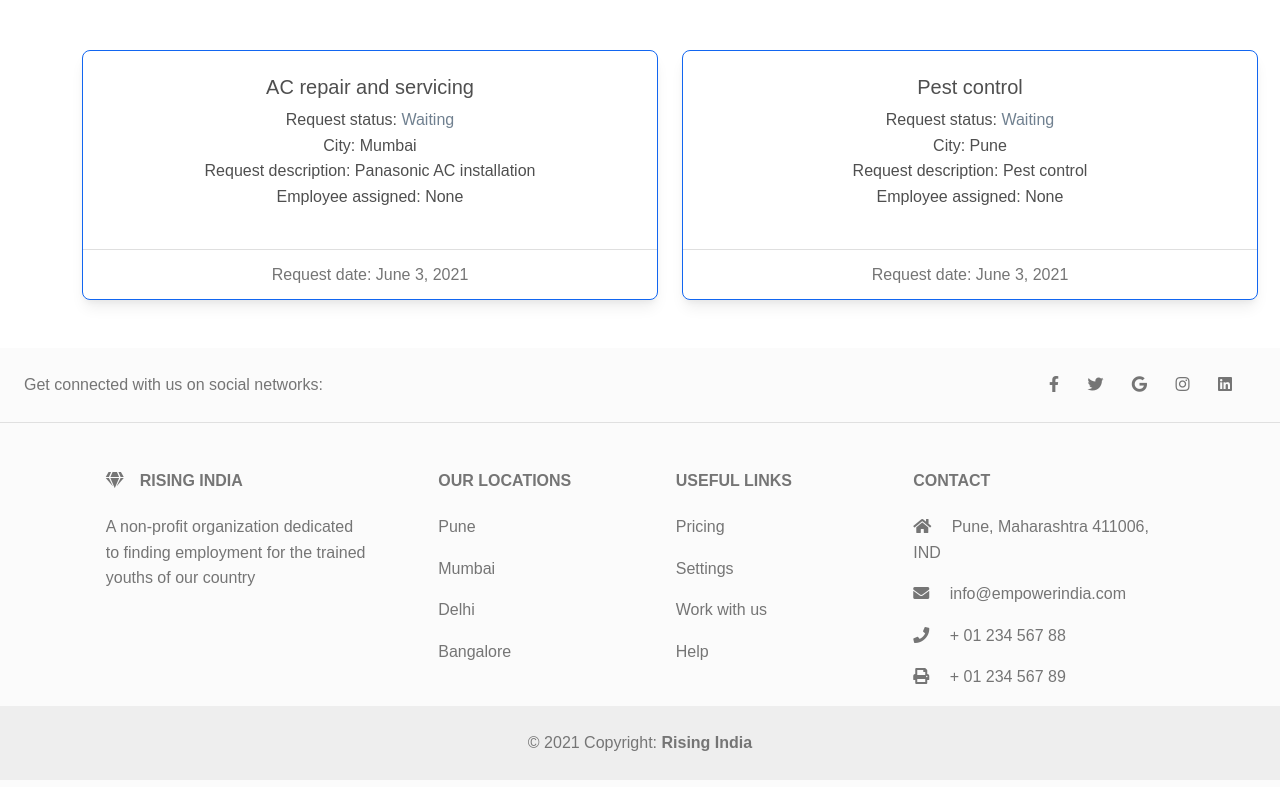
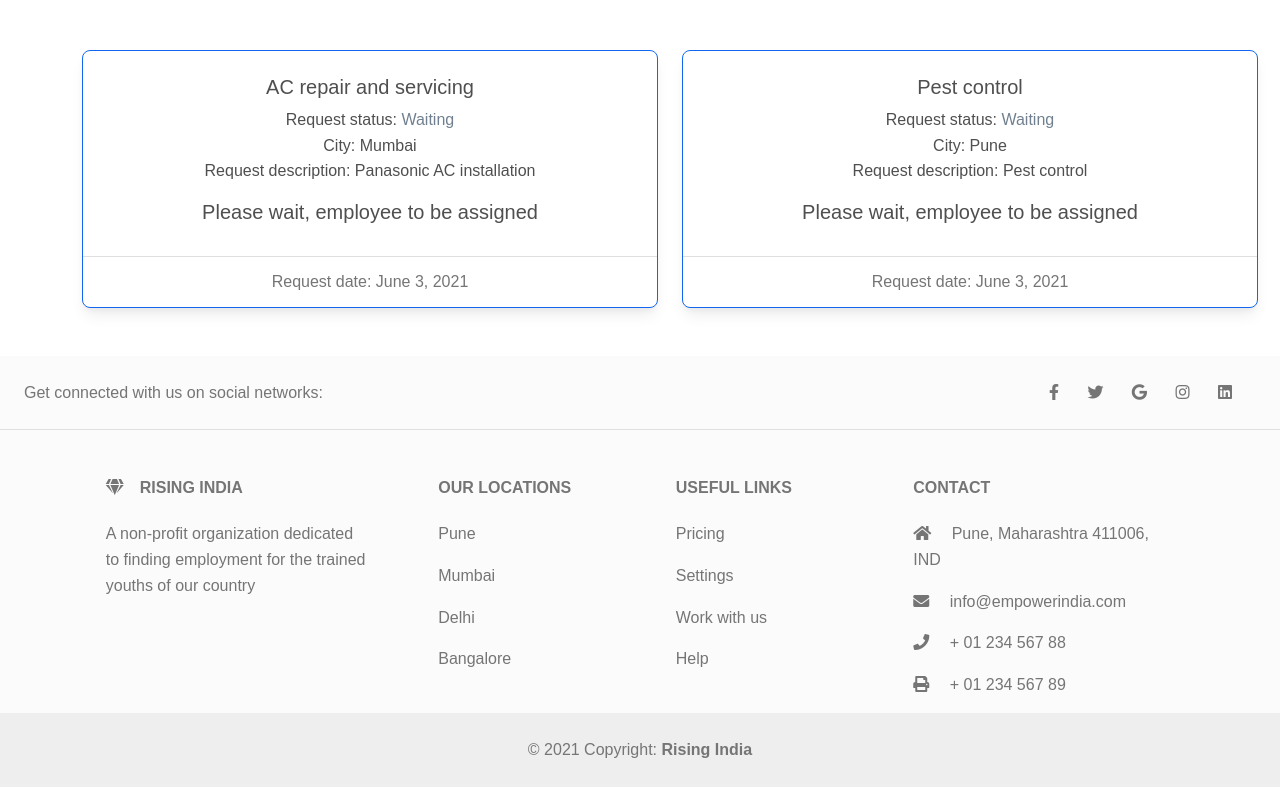
Before and after one commit to akashsivanandan19/EDAI, a Django app: page /dashboard in a window 1280 px wide. Shown: the part 210-997 px from the top of the page. Run offline with Django 3.2, Linux system fonts and the light colour scheme; a user stored in the database is signed in; data comes from the database, SQL or seed files in the repository; both versions use the stored data as it was after the commit; some libraries are stand-ins or nearby versions.

```diff
--- a/templates/dashboard.html
+++ b/templates/dashboard.html
@@ -65,8 +65,8 @@
     <br>
      Request description: {{ task.description }}
     </p>
-     {% if task.employee != '' %}Employee assigned: {{ task.employee }} {% endif %}
-      {% if task.employee == '' %}<h5>Please wait, employee to be assigned </h5>{% endif %}
+     {% if task.employee != None %}Employee assigned: {{ task.employee }} {% endif %}
+      {% if task.employee == None %}<h5>Please wait, employee to be assigned </h5>{% endif %}
 {#    <a href="#" class="btn btn-primary">Go somewhere</a>#}
   </div>
   <div class="card-footer text-muted"> Request date: {{ task.issue_date }}</div>
--- a/templates/employee_tasks.html
+++ b/templates/employee_tasks.html
@@ -49,6 +49,10 @@
     <br>
 {#      Employee who requested: {{ request_item.request_placed_employee  }}#}
     Request Location: {{ task.address }}
+    <br>
+    Employer name: {{ task.employer.name }}
+    <br>
+    Employer phone number: {{ task.employer.phno }}
     </p>
 
 <input type="hidden" name="task_id" value="{{ task.id }}">
--- a/templates/navbar.html
+++ b/templates/navbar.html
@@ -69,6 +69,7 @@
           aria-expanded="false"
         >
 									<i class="fas fa-user"></i>
+{#                                    <svg viewBox="0 0 80 80" fill="none" xmlns="http://www.w3.org/2000/svg" width="40" height="40" colors="#a3a948,#edb92e,#f85931,#ce1836,#009989" name="Amelia Earhart" size="40"><mask id="mask__marble" maskUnits="userSpaceOnUse" x="0" y="0" width="80" height="80"><path d="M80 40C80 17.909 62.091 0 40 0S0 17.909 0 40s17.909 40 40 40 40-17.909 40-40z" fill="#fff"></path></mask><g mask="url(#mask__marble)"><path d="M80 40C80 17.909 62.091 0 40 0S0 17.909 0 40s17.909 40 40 40 40-17.909 40-40z" fill="#ce1836"></path><path filter="url(#prefix__filter0_f)" d="M32.414 59.35L50.376 70.5H72.5v-71H33.728L26.5 13.381l19.057 27.08L32.414 59.35z" fill="#009989" transform="translate(0 0) rotate(136 40 40) scale(1.2)"></path><path filter="url(#prefix__filter0_f)" style="mix-blend-mode: overlay;" d="M22.216 24L0 46.75l14.108 38.129L78 86l-3.081-59.276-22.378 4.005 12.972 20.186-23.35 27.395L22.215 24z" fill="#a3a948" transform="translate(0 0) rotate(-24 40 40) scale(1.2)"></path></g><defs><filter id="prefix__filter0_f" filterUnits="userSpaceOnUse" color-interpolation-filters="sRGB"><feFlood flood-opacity="0" result="BackgroundImageFix"></feFlood><feBlend in="SourceGraphic" in2="BackgroundImageFix" result="shape"></feBlend><feGaussianBlur stdDeviation="7" result="effect1_foregroundBlur"></feGaussianBlur></filter></defs></svg>#}
 								</a>
 								<ul class="dropdown-menu" aria-labelledby="navbarDropdown">
 									<li>
--- a/templates/profile.html
+++ b/templates/profile.html
@@ -32,6 +32,7 @@
         <div class="card">
   <div class="bg-image hover-overlay ripple mx-auto" id ="pfp" data-mdb-ripple-color="light">
     <span style="color: dodgerblue"><i class="fas fa-user-circle fa-8x"></i></span>
+{#      <svg viewBox="0 0 80 80" fill="none" xmlns="http://www.w3.org/2000/svg" width="80" height="80" colors="#a3a948,#edb92e,#f85931,#ce1836,#009989" name="Amelia Earhart" size="80"><mask id="mask__marble" maskUnits="userSpaceOnUse" x="0" y="0" width="80" height="80"><path d="M80 40C80 17.909 62.091 0 40 0S0 17.909 0 40s17.909 40 40 40 40-17.909 40-40z" fill="#fff"></path></mask><g mask="url(#mask__marble)"><path d="M80 40C80 17.909 62.091 0 40 0S0 17.909 0 40s17.909 40 40 40 40-17.909 40-40z" fill="#ce1836"></path><path filter="url(#prefix__filter0_f)" d="M32.414 59.35L50.376 70.5H72.5v-71H33.728L26.5 13.381l19.057 27.08L32.414 59.35z" fill="#009989" transform="translate(0 0) rotate(136 40 40) scale(1.2)"></path><path filter="url(#prefix__filter0_f)" style="mix-blend-mode: overlay;" d="M22.216 24L0 46.75l14.108 38.129L78 86l-3.081-59.276-22.378 4.005 12.972 20.186-23.35 27.395L22.215 24z" fill="#a3a948" transform="translate(0 0) rotate(-24 40 40) scale(1.2)"></path></g><defs><filter id="prefix__filter0_f" filterUnits="userSpaceOnUse" color-interpolation-filters="sRGB"><feFlood flood-opacity="0" result="BackgroundImageFix"></feFlood><feBlend in="SourceGraphic" in2="BackgroundImageFix" result="shape"></feBlend><feGaussianBlur stdDeviation="7" result="effect1_foregroundBlur"></feGaussianBlur></filter></defs></svg>#}
     <a href="#!">
       <div class="mask" style="background-color: rgba(251, 251, 251, 0.15);"></div>
     </a>
```
Also changed, not shown: db.sqlite3.
